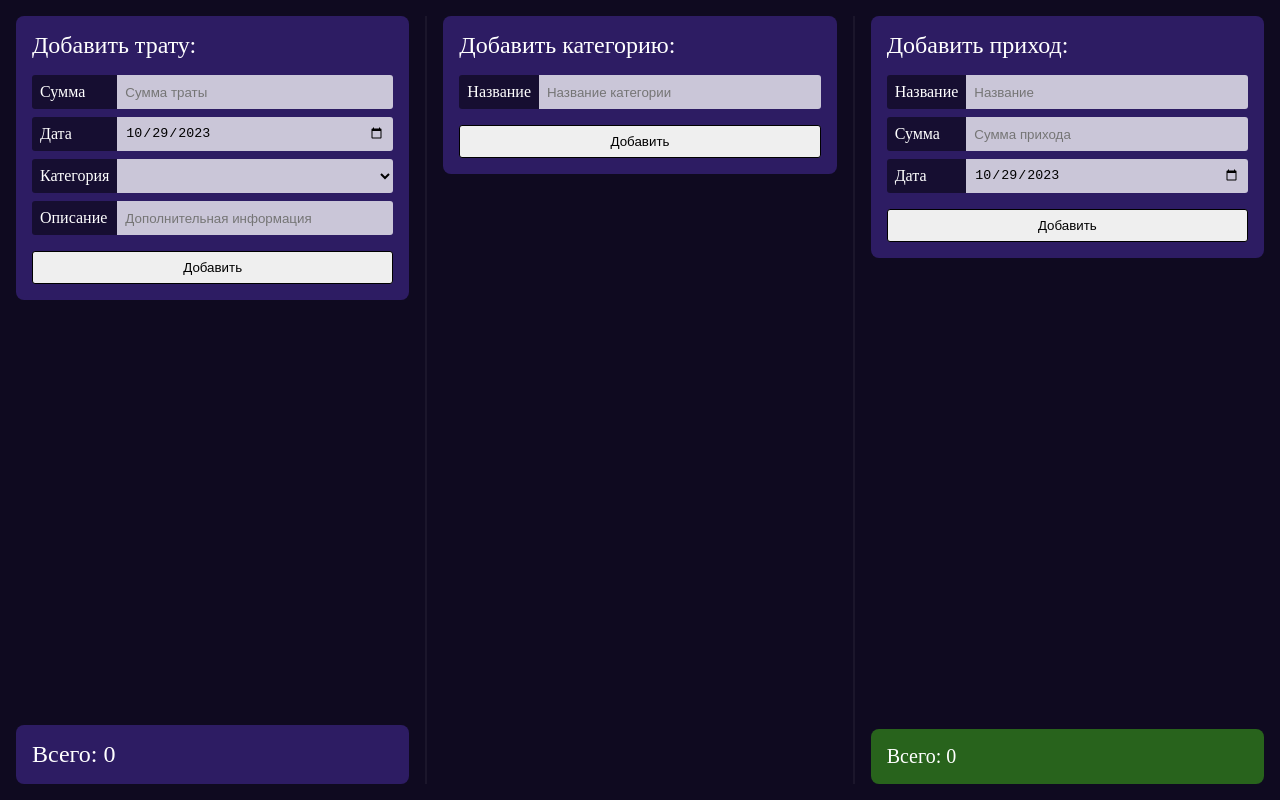
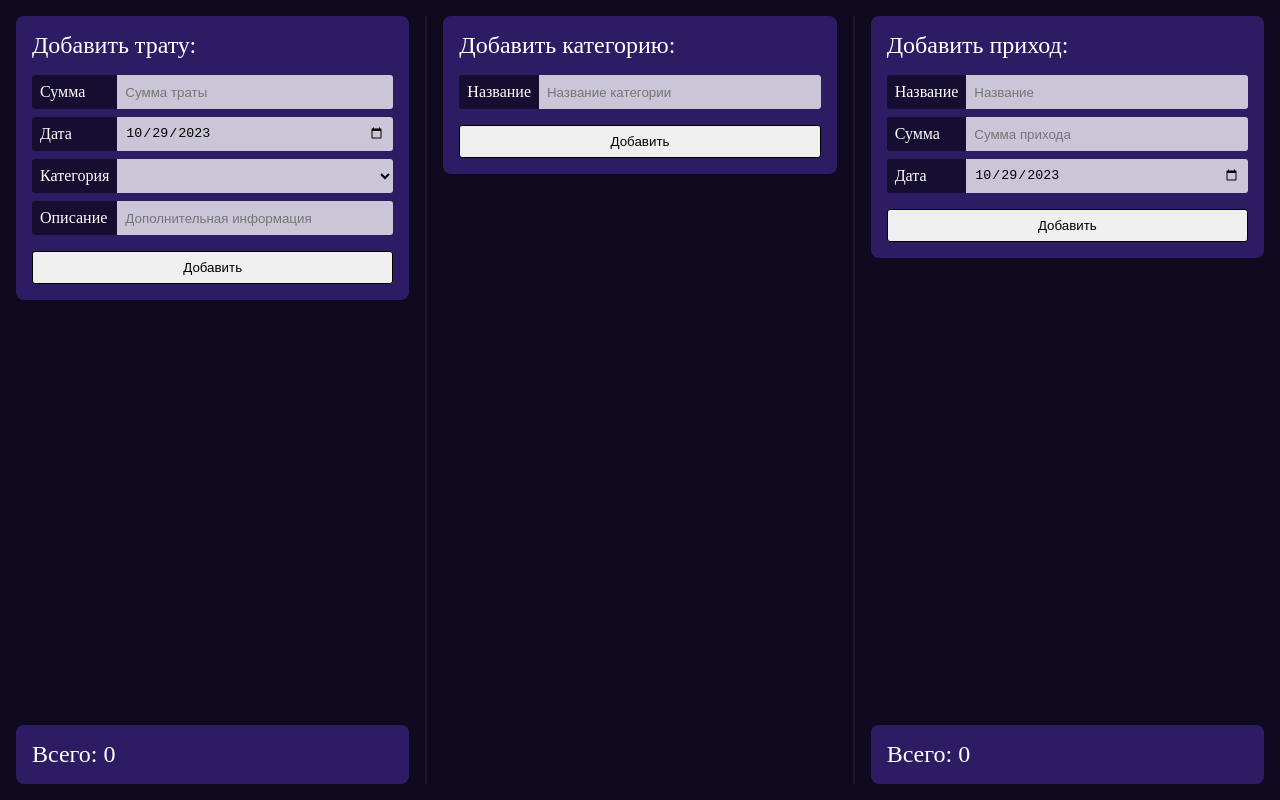
Before and after one commit to yoeaoh/spendings-nuxt, a Nuxt app: page / in a window 1280 px wide. Built offline with nearby package versions, Linux system fonts and the light colour scheme.

Commit message:
refactored column styles

```diff
--- a/components/SpendingsApp.vue
+++ b/components/SpendingsApp.vue
@@ -1,12 +1,12 @@
 <template>
-    <div class="container">
-        <div class="spendings">
+    <div class="layout">
+        <div class="column spendings">
             <SpendingsFormV2
                 @addSpending="addSpending"
                 :categories="categories"
             />
 
-            <div class="spendings__list">
+            <div class="column__list">
                 <SpendingsItem
                     v-for="spending in spendings"
                     :key="spending.id"
@@ -14,15 +14,15 @@
                 />
             </div>
 
-            <div class="spendings__total">Всего: {{ totalSpendings }}</div>
+            <div class="column__total">Всего: {{ totalSpendings }}</div>
         </div>
 
         <div class="divider"></div>
 
-        <div class="categories">
+        <div class="column categories">
             <CategoriesFormV2 @addCategory="addCategory" />
 
-            <div class="categories__list">
+            <div class="column__list">
                 <CategoriesItem
                     v-for="category in categories"
                     :key="category.id"
@@ -33,10 +33,10 @@
 
         <div class="divider"></div>
 
-        <div class="incomes">
+        <div class="column incomes">
             <IncomesFormV2 @addIncome="addIncome" />
 
-            <div class="incomes__list">
+            <div class="column__list">
                 <IncomesItem
                     v-for="income in incomes"
                     :key="income.id"
@@ -44,7 +44,7 @@
                 />
             </div>
 
-            <div class="incomes__total">Всего: {{ totalIncome }}</div>
+            <div class="column__total">Всего: {{ totalIncome }}</div>
         </div>
     </div>
 </template>
@@ -80,7 +80,7 @@ const totalSpendings = computed(() =>
 </script>
 
 <style lang="scss" scoped>
-.container {
+.layout {
     min-height: 100vh;
     display: grid;
     grid-template-columns: 1fr 2px 1fr 2px 1fr;
@@ -95,7 +95,7 @@ const totalSpendings = computed(() =>
     margin-bottom: 1rem;
 }
 
-.spendings {
+.column {
     display: flex;
     position: relative;
     flex-direction: column;
@@ -138,77 +138,4 @@ const totalSpendings = computed(() =>
         width: 5px;
     }
 }
-
-.categories {
-    display: flex;
-    flex-direction: column;
-    gap: 1rem;
-    max-height: 100vh;
-    padding: 1rem;
-
-    overflow-y: auto;
-
-    &__list {
-        display: flex;
-        flex-direction: column;
-        gap: 0.5rem;
-    }
-
-    &::-webkit-scrollbar-track {
-        background-color: transparent;
-    }
-
-    &::-webkit-scrollbar-thumb {
-        background-color: #635e1c;
-        border-radius: 3px;
-    }
-
-    &::-webkit-scrollbar {
-        width: 5px;
-    }
-}
-
-.incomes {
-    display: flex;
-    position: relative;
-    flex-direction: column;
-    gap: 1rem;
-    max-height: 100vh;
-    padding: 1rem;
-
-    overflow-y: auto;
-
-    &__list {
-        flex-grow: 1;
-
-        display: flex;
-        flex-direction: column;
-        gap: 0.5rem;
-    }
-
-    &__total {
-        background-color: #28631c;
-        padding: 1rem;
-        border-radius: 0.5rem;
-        font-size: 1.25rem;
-        position: sticky;
-        bottom: 0;
-        left: 1rem;
-        right: 1rem;
-        box-shadow: 0 2rem 0 #0f0a20;
-    }
-
-    &::-webkit-scrollbar-track {
-        background-color: transparent;
-    }
-
-    &::-webkit-scrollbar-thumb {
-        background-color: #28631c;
-        border-radius: 3px;
-    }
-
-    &::-webkit-scrollbar {
-        width: 5px;
-    }
-}
 </style>
```
